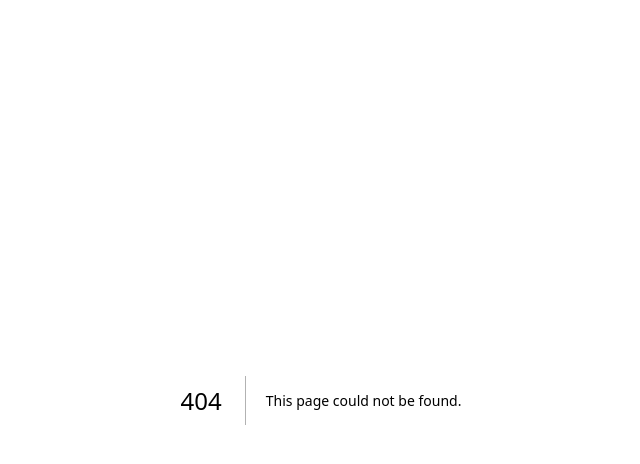
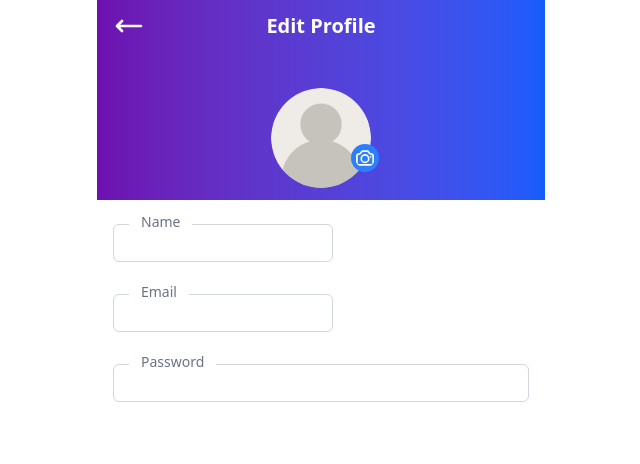
Before and after one commit to Habiba712/ECBI-frontend, a Next.js app: page /pages/profile/edit in a window 1280 px wide. Before the commit this address had no page. Shown: the top 464 px of the page, without its empty margins (319-959 px from the left). Built offline with nearby package versions, Linux system fonts and the light colour scheme.

Commit message:
edit profile screen

```diff
--- a/app/components/Header.jsx
+++ b/app/components/Header.jsx
@@ -190,7 +190,7 @@ export default function Header() {
                                     <div className="icon-mobile relative">
                                         <NotificationsIcon className=" w-5 h-5 cursor-pointer" />
                                          <span
-                                    className={`${notifCount > 0 ? 'absolute -top-2 text-[10px] left-4 bg-red-500 rounded-full    text-white w-4 h-4 flex items-center justify-center' : 'hidden'}`}
+                                    className={`${notifCount > 0 && 'absolute -top-2 left-[10px] text-[10px] left-4 bg-red-500 rounded-full text-white w-full h-full flex   justify-center border-2 border-white'}`}
 
                                     >
                                         {notifCount > 0 ? notifCount : null}
--- /dev/null
+++ b/app/pages/profile/edit/page.js
@@ -0,0 +1,103 @@
+'use client'
+
+import Image from "next/image";
+import { useState, useEffect } from "react";
+import GiftIcon from "../../../../public/svg/gift";
+import RightArrowIcon from "../../../../public/svg/rightArrow";
+import { useRouter } from 'next/navigation';
+import LinkIcon from "../../../../public/svg/link";
+import LightIcon from "../../../../public/svg/light";
+import Link from "next/link";
+import EditIcon from "../../../../public/svg/edit";
+import PenIcon from "../../../../public/svg/pen";
+import CameraIcon from "../../../../public/svg/camera";
+import default_user from "../../../../public/default_user.png";
+export default function EditProfilePage() {
+    const [userId, setUserId] = useState();
+    const [loggedInUser, setLoggedInUser] = useState();
+    const [token, setToken] = useState("");
+    const router = useRouter();
+    const getUser = async () => {
+        console.log('🔥 getUserById HIT', userId);
+
+        try {
+            const res = await fetch(`${process.env.NEXT_PUBLIC_API_URL}/api/user/getUserById/${userId}`).then((res) => res.json().then((data) => {
+                console.log('datadoioi', data);
+                setLoggedInUser(data.user);
+                setVisitedPos(data.user.finalUser.visits);
+                // console.log("Fetched user data:", data.data);
+            }))
+
+        } catch (err) {
+            console.log("Error fetching user data:", err);
+        }
+    }
+    useEffect(() => {
+        const session = JSON.parse(localStorage.getItem("sessionData")) || null;
+        // console.log('session', session?.userId);
+        setUserId(session?.userId);
+        setToken(session?.token);
+    }, []);
+    useEffect(() => {
+        // setShowReferralLinks(false);
+        if (userId) {
+            getUser();
+        }
+    }, [userId])
+
+    return (
+
+        <section className="min-h-screen h-full max-w-md mx-auto  w-full  mb-15">
+            {/* first section */}
+            <div className="h-[200px] flex flex-col justify-center bg-gradient-to-r from-purple-800 to-blue-600 items-center w-full py-5 px-4 text-white">
+                <div className="flex flex-col justify-center items-center gap-2 w-full py-5 ">
+                    <div className="flex justify-between items-center  w-full relative z-10">
+
+                            <button className="absolute " onClick={() => router.back()}>
+                                 <RightArrowIcon className="w-8 h-8 text-white cursor-pointer rotate-180 stroke-2" />
+                            </button>
+
+
+
+                        <h2 className="font-semibold font-sans text-xl text-white text-center w-full"> Edit Profile</h2>
+                    </div>
+
+                    <div className="flex flex-col items-start justify-center mt-10 relative">
+                        <Image alt="profile cover image" src={loggedInUser?.base?.avatar ? loggedInUser?.base?.avatar : default_user} width={100} height={100} className="rounded-full stroke-white " />
+                        <div className="absolute -right-2 bottom-9">
+                            <CameraIcon className="w-7 h-7 text-white bg-blue-500 rounded-full flex justify-center p-1 absolute -bottom-5 right-0 cursor-pointer stroke-2" />
+                        </div>
+                    </div>
+                </div>
+            </div>
+            <div>
+                <form className="flex justify-between gap-4 mt-6 px-4 flex-wrap">
+                    <div className="flex flex-col relative mb-4">
+                        <label htmlFor="name" className="text-sm text-gray-600 absolute bg-white px-2 -top-3 left-4">Name</label>
+                        <div className="flex items-center gap-2">
+                            <input type="text" id="name" name="name" defaultValue={loggedInUser?.base?.name} className="w-full border border-gray-300 rounded-md px-3 py-2 focus:outline-none focus:ring-2 focus:ring-blue-500" />
+                        </div>
+                    </div>
+                    <div className="flex flex-col relative mb-4">
+                        <label htmlFor="email" className="text-sm text-gray-600 absolute bg-white px-2 -top-3 left-4">Email</label>
+                        <div className="flex items-center gap-2">
+                            <input type="email" id="email" name="email" defaultValue={loggedInUser?.base?.email} className="w-full border border-gray-300 rounded-md px-3 py-2 focus:outline-none focus:ring-2 focus:ring-blue-500" />
+                        </div>
+                    </div>
+                      <div className="flex flex-col relative w-full">
+                        <label htmlFor="email" className="text-sm text-gray-600 absolute bg-white px-2 -top-3 left-4">Password</label>
+                        <div className="flex items-center gap-2">
+                            <input type="password" id="email" name="email" defaultValue={loggedInUser?.base?.password} className="w-full border border-gray-300 rounded-md px-3 py-2 focus:outline-none focus:ring-2 focus:ring-blue-500" />
+                        </div>
+                    </div>
+
+
+                </form>
+            </div>
+        </section>
+    )
+
+
+
+
+}
--- a/app/pages/profile/inf/page.js
+++ b/app/pages/profile/inf/page.js
@@ -6,10 +6,12 @@ import { useState, useEffect } from "react";
 import GiftIcon from "../../../../public/svg/gift";
 import PersonIcon from "../../../../public/svg/person";
 import RightArrowIcon from "../../../../public/svg/rightArrow";
-import { useRouter } from 'next/navigation';
+import { redirect, useRouter } from 'next/navigation';
 import LinkIcon from "../../../../public/svg/link";
 import LightIcon from "../../../../public/svg/light";
 import Link from "next/link";
+import EditIcon from "../../../../public/svg/edit";
+import PenIcon from "../../../../public/svg/pen";
 
 export default function InfProfilePage() {
     const [loggedInUser, setLoggedInUser] = useState();
@@ -162,6 +164,7 @@ export default function InfProfilePage() {
                 <div className="flex gap-2 w-full px-5 py-5">
                     <div className="flex flex-col items-start justify-center">
                         <Image src={loggedInUser?.base?.avatar} alt="pos cover image" width={50} height={50} className="rounded-full" />
+
                     </div>
                     <div className="flex flex-col items-start justify-center px-1">
                         <h5 className=" flex items-end font-semibold text-lg ">
@@ -235,7 +238,9 @@ export default function InfProfilePage() {
                                 <div >
                                     <button
                                         className="cursor-pointer "
-                                        onClick={() => { setShowReferralLinks(true) }}
+                                        onClick={() => {
+                                            redirect("/pages/profile/edit");
+                                        }}
                                     >
                                         <RightArrowIcon className="w-5 h-5 ml-auto text-gray-400" />
                                     </button>
--- /dev/null
+++ b/public/svg/pen.js
@@ -0,0 +1,10 @@
+
+
+export default function PenIcon({className}){
+    return (
+        <svg xmlns="http://www.w3.org/2000/svg" fill="none" viewBox="0 0 24 24" stroke-width="1.5" stroke="currentColor" className={className}>
+  <path stroke-linecap="round" stroke-linejoin="round" d="m16.862 4.487 1.687-1.688a1.875 1.875 0 1 1 2.652 2.652L6.832 19.82a4.5 4.5 0 0 1-1.897 1.13l-2.685.8.8-2.685a4.5 4.5 0 0 1 1.13-1.897L16.863 4.487Zm0 0L19.5 7.125" />
+</svg>
+
+    )
+}
```
Also changed, not shown: notes.txt (added), public/default_user.png (added).
